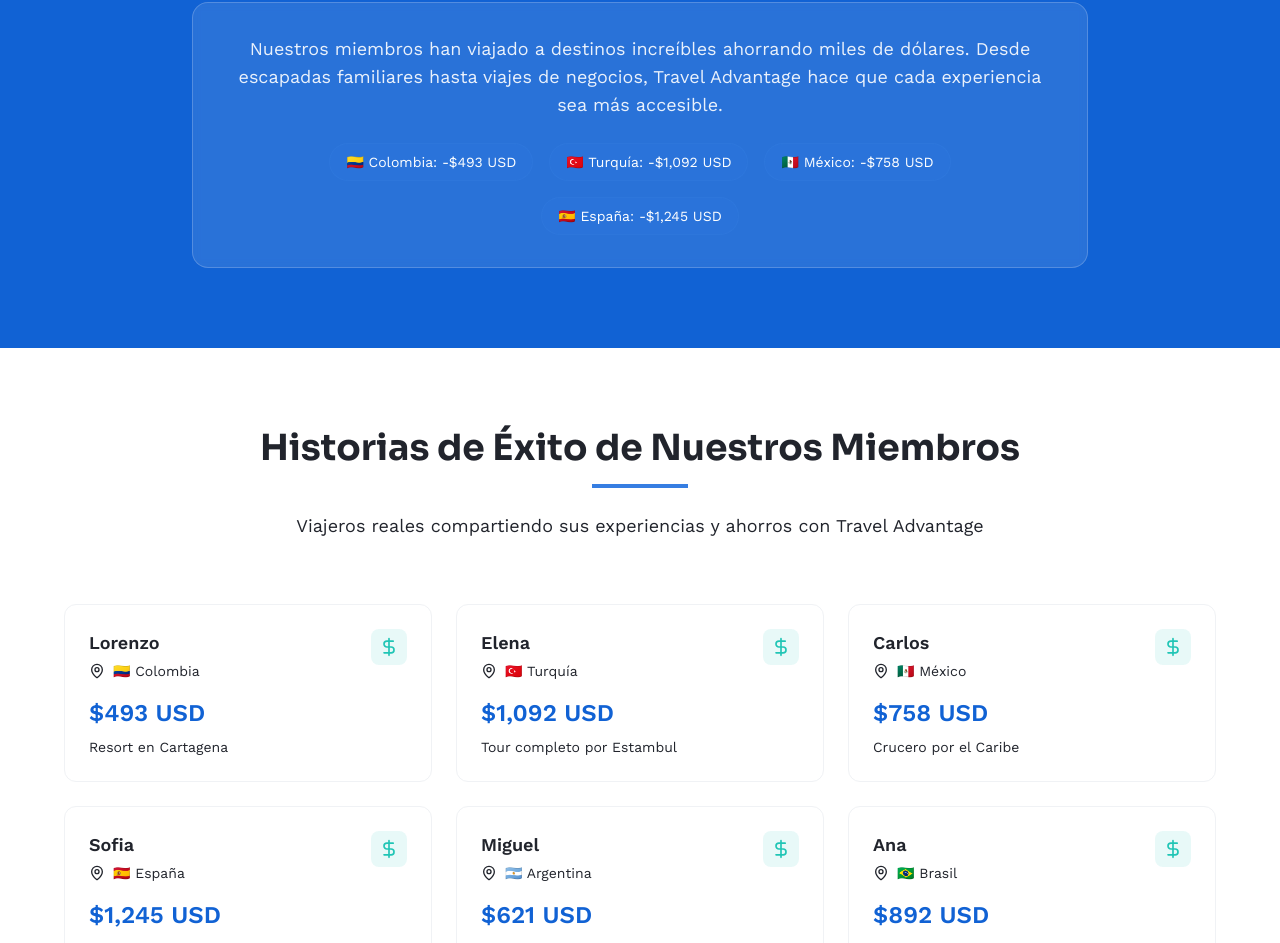
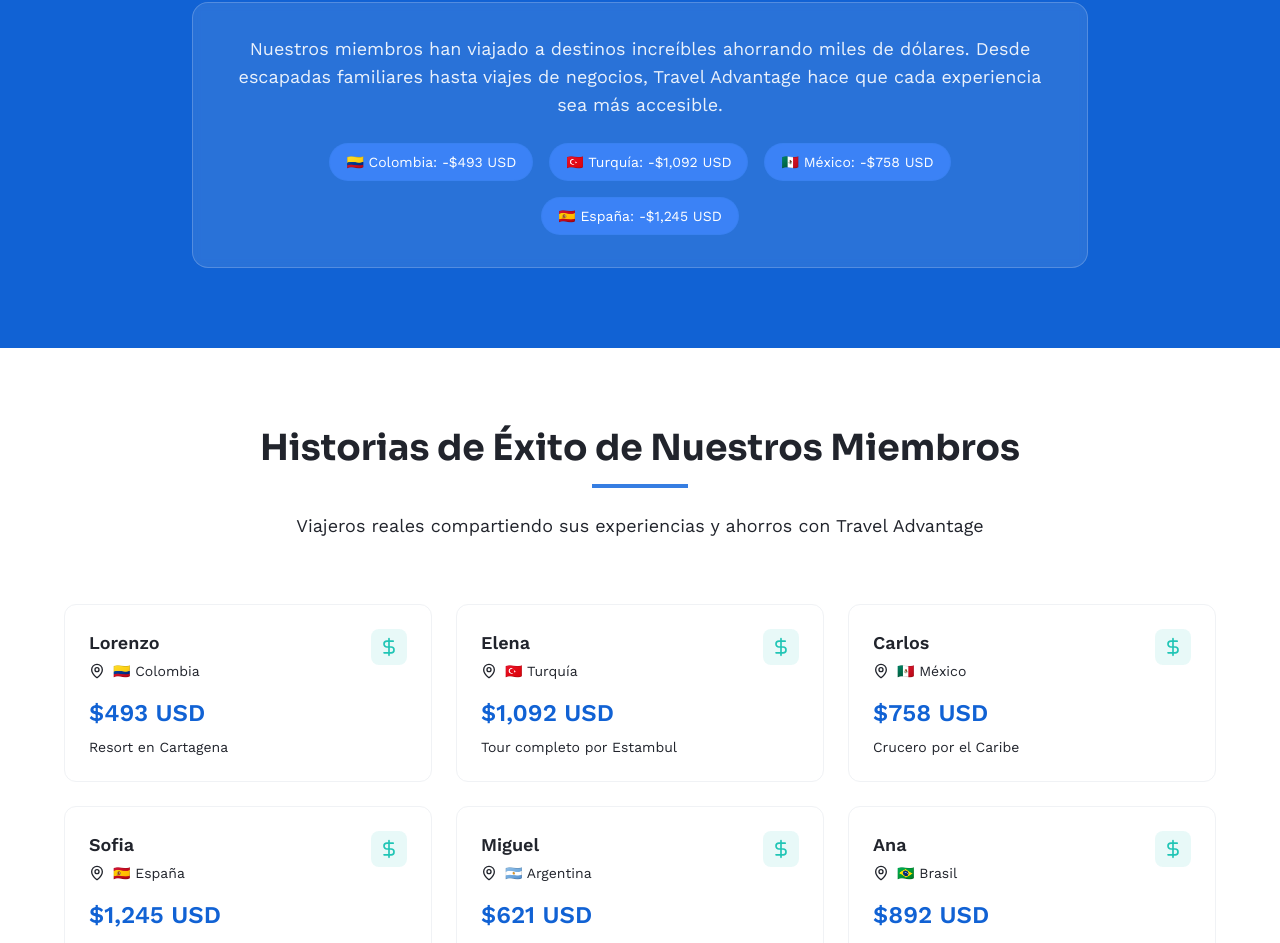
Before and after one commit to Jclmaximo/sg-d27a7d47-40b9-4812-be21-978d412c10af-1776524557, a Next.js app: page / in a window 1280 px wide. Shown: the part 3070-4013 px from the top of the page. Built offline with nearby package versions, Linux system fonts and the light colour scheme.

Commit message:
Update src/components/SocialProof.tsx

```diff
--- a/src/components/SocialProof.tsx
+++ b/src/components/SocialProof.tsx
@@ -59,10 +59,10 @@ export function SocialProof() {
               Desde escapadas familiares hasta viajes de negocios, Travel Advantage hace que cada experiencia sea más accesible.
             </p>
             <div className="flex flex-wrap justify-center gap-4 text-sm">
-              <span className="px-4 py-2 bg-accent/20 border border-accent/30 rounded-full">🇨🇴 Colombia: -$493 USD</span>
-              <span className="px-4 py-2 bg-accent/20 border border-accent/30 rounded-full">🇹🇷 Turquía: -$1,092 USD</span>
-              <span className="px-4 py-2 bg-accent/20 border border-accent/30 rounded-full">🇲🇽 México: -$758 USD</span>
-              <span className="px-4 py-2 bg-accent/20 border border-accent/30 rounded-full">🇪🇸 España: -$1,245 USD</span>
+              <span className="px-4 py-2 bg-accent/20 border border-accent/30 rounded-full" style={{ backgroundColor: "#3b82f6", backgroundImage: "none" }}>🇨🇴 Colombia: -$493 USD</span>
+              <span className="px-4 py-2 bg-accent/20 border border-accent/30 rounded-full" style={{ backgroundColor: "#3b82f6", backgroundImage: "none" }}>🇹🇷 Turquía: -$1,092 USD</span>
+              <span className="px-4 py-2 bg-accent/20 border border-accent/30 rounded-full" style={{ backgroundColor: "#3b82f6", backgroundImage: "none" }}>🇲🇽 México: -$758 USD</span>
+              <span className="px-4 py-2 bg-accent/20 border border-accent/30 rounded-full" style={{ backgroundColor: "#3b82f6", backgroundImage: "none" }}>🇪🇸 España: -$1,245 USD</span>
             </div>
           </div>
         </div>
```
